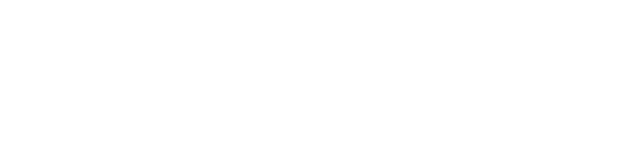
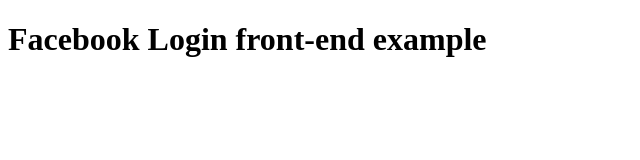
Before and after one commit to Fc-WPS-5th-YYKIM/FacebookLogin-Front-end, a plain HTML site: page index.html in a window 1280 px wide. Shown: the whole page, without its empty margins (0-640 px from the left). Drawn offline with Linux system fonts and the light colour scheme.

Commit message:
index.html : edit title, add body>h1

```diff
--- a/index.html
+++ b/index.html
@@ -4,9 +4,9 @@
     <meta charset="UTF-8">
     <meta name="viewport" content="width=device-width, initial-scale=1.0">
     <meta http-equiv="X-UA-Compatible" content="ie=edge">
-    <title>Document</title>
+    <title>Facebook Login<</title>
 </head>
 <body>
-
+    <h1>Facebook Login front-end example</h1>
 </body>
 </html>
```
